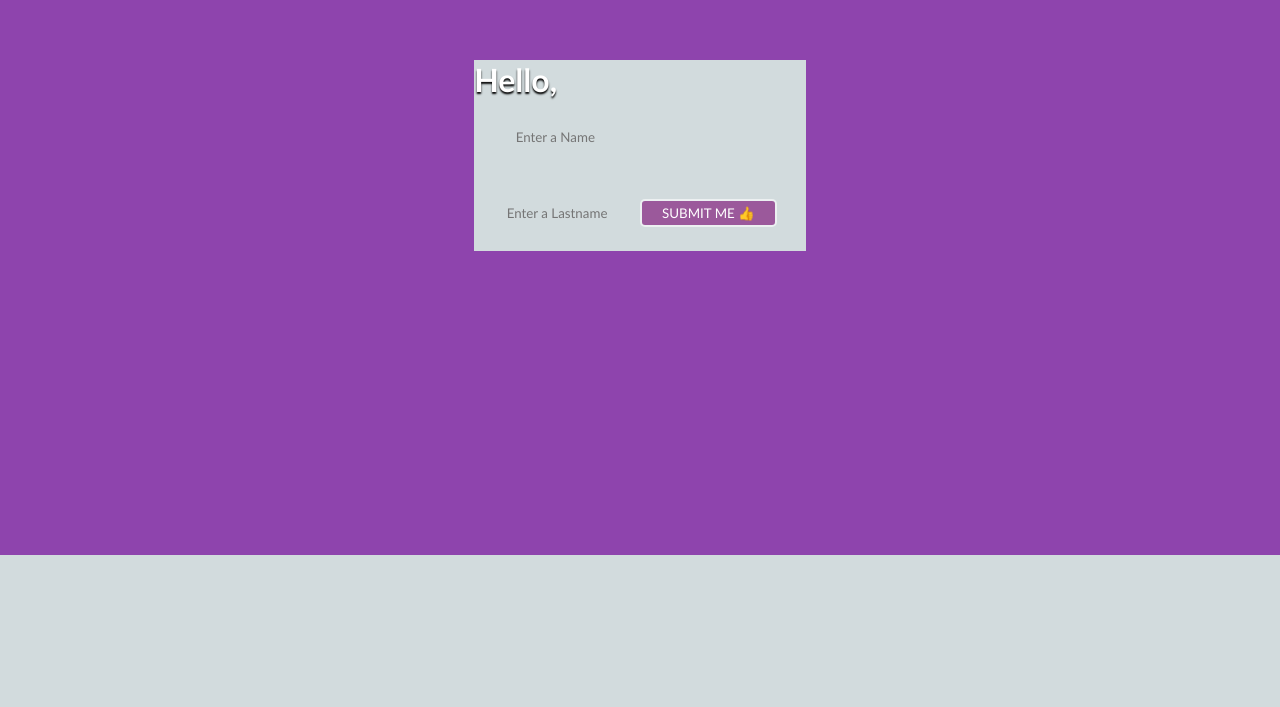
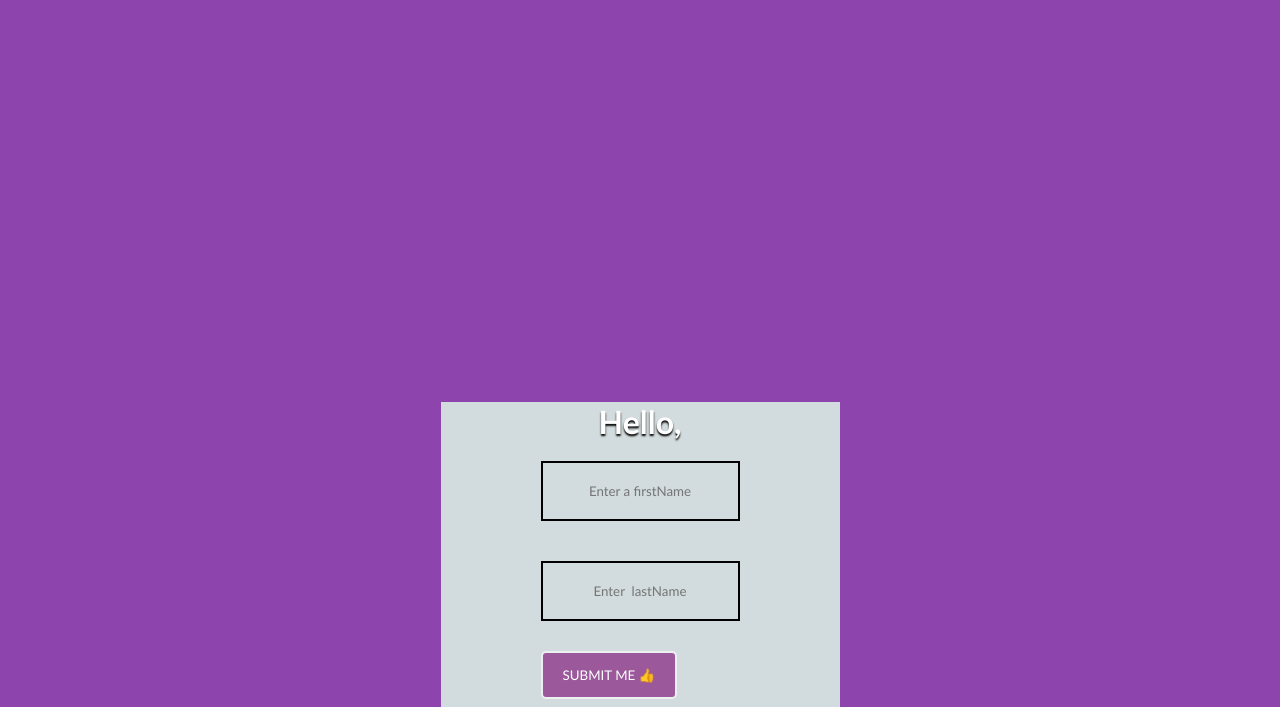
Before and after one commit to anilfth/React-practice-2023, a React (Create React App) app in the folder reactanil/: page / in a window 1280 px wide. Shown: the part 245-952 px from the top of the page. Before the commit the page ends 800 px from the top, so only its background shows below. Built offline with nearby package versions, Linux system fonts and the light colour scheme.

Commit message:
intaila commit

```diff
--- a/reactanil/src/App.js
+++ b/reactanil/src/App.js
@@ -22,7 +22,8 @@ import './index.css'
 
 // import ReactDOM  from 'react';
 // import Resturant from './component/basics/Resturant'
-import Formsreact from './Formsreact'
+// import Formsreact from './Formsreact'
+import Complexmultipleinputform from './Complexmultipleinputform'
 
 
 const App = () => {
@@ -41,7 +42,8 @@ const App = () => {
 
   //  </Resturant>
   <>
-  <Formsreact/>
+  {/* <Formsreact/> */}
+  <Complexmultipleinputform/>
   {/* <Digitalclock/> */}
   {/* <Eventhandling/> */}
   {/* <Timerefreshing/> */}
--- /dev/null
+++ b/reactanil/src/Complexmultipleinputform.jsx
@@ -0,0 +1,56 @@
+import React, { useState } from 'react'
+
+function Complexmultipleinputform() {
+    const[Fullname, setFullname] =  useState({
+        Fname:'',
+        Lname:'',
+    });
+    const eventInput = (event) => {
+  console.log(event.target.value);
+  console.log(event.target.name);
+  const value = event.target.value;
+  const name = event.target.name;
+  setFullname((preValue) =>{
+    if(name === 'Fname'){
+  return {
+    Fname: value,
+    Lname:preValue.Lname,
+  };
+    }
+    else if(name === 'Lname'){
+        return{
+         Fname: preValue.Fname,
+         Lname:value,
+        }
+    }
+  })
+
+  alert('Form submitted');
+    }
+    const onSubmits = (event) =>{
+        event.preventDefault();
+    }
+
+  return (
+    <>
+    <div>
+      <form onSubmit={onSubmits}>
+   <h1> Hello,{Fullname.Fname} {Fullname.Lname} </h1>
+   <input type='text'  name='Fname' // name attributes
+   placeholder='Enter a firstName'
+   onChange={eventInput} value={Fullname.Fname}/>
+
+   <br/>
+   <input type='text' name='Lname' // name attributes
+    placeholder='Enter  lastName' onChange={eventInput} value={Fullname.Lname}/>
+
+ <br/>
+ <button type='Submit'> Submit me 👍</button>
+
+      </form>
+    </div>
+    </>
+  )
+}
+
+export default Complexmultipleinputform
--- a/reactanil/src/index.css
+++ b/reactanil/src/index.css
@@ -75,7 +75,7 @@
    }
    div{
     width: 100%;
-    height: 100vh;
+    height: 200vh;
     background: #8e44ad;
     display: flex;
     flex-direction: column;
@@ -83,21 +83,24 @@
     align-items: center;
    }
    h1{
+    /* width: 100px; */
+    text-align: center;
     color: white;
     background: transparent;
     text-shadow: 0 2px 2px black;
    }
    input{
-    width: 50%;
-    padding: 10px 20px;
-    border: none;
+    width: auto;
+    padding: 20px 20px;
+    border: 2px solid black;
     outline: none;
-    margin: 20px 0;
+    margin: 20px 100px;
     text-align: center;
    }
    button{
+    margin: 10px 100px;
     line-height: 24px;
-    padding: 0 20px;
+    padding: 10px 20px;
     background: #9b599b;
     color: white;
     border: 2px solid #ecf0f1;
```
